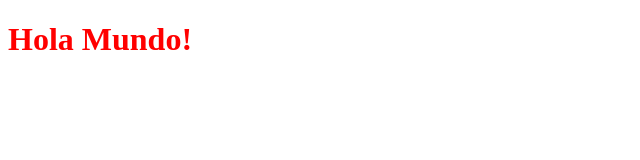
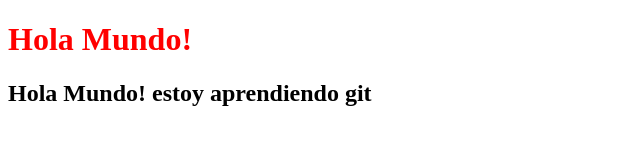
Before and after one commit to javiernfigueroa/repo-prueba-dos, a plain HTML site: page index.html in a window 1280 px wide. Shown: the whole page, without its empty margins (0-640 px from the left). Drawn offline with Linux system fonts and the light colour scheme.

Commit message:
agrega h2

```diff
--- a/index.html
+++ b/index.html
@@ -8,5 +8,6 @@
   </head>
   <body>
     <h1>Hola Mundo!</h1>
+    <h2>Hola Mundo! estoy aprendiendo git</h2>
   </body>
 </html>
```
